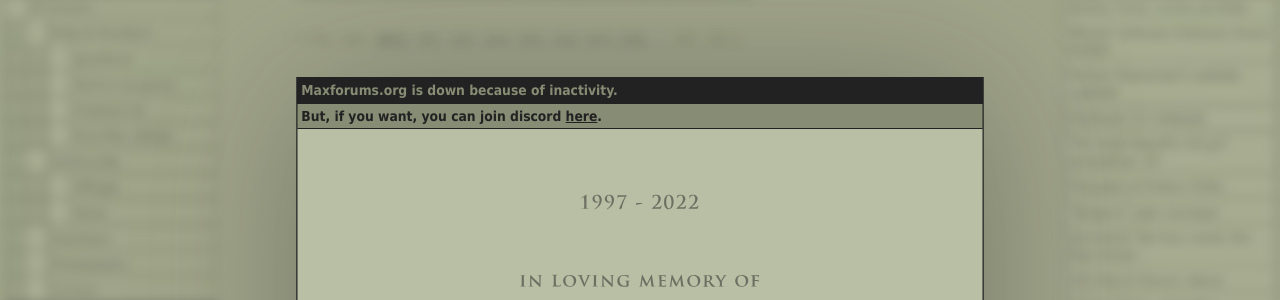
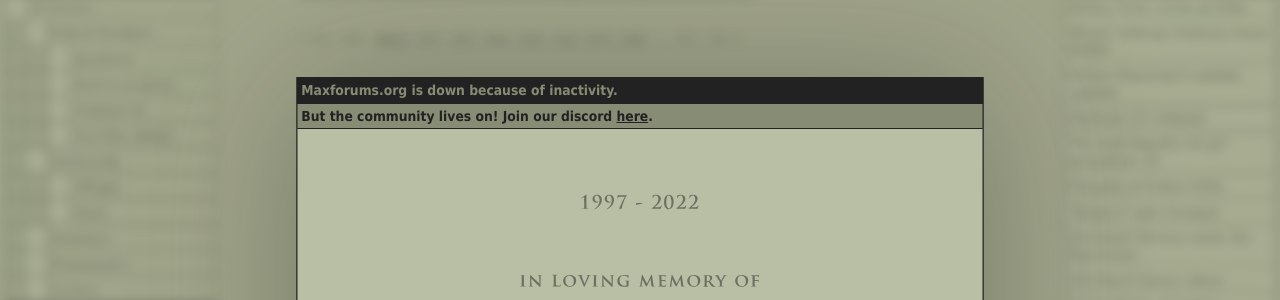
Before and after one commit to maxforums/maxforums.org, a Jekyll site: the page built from index.html, in a window 1280 px wide. Shown: the part 176-476 px from the top of the page. Built offline with Jekyll 4.4.1, drawn with Linux system fonts in a browser that asks for light colours.

Commit message:
Update index.html

```diff
--- a/index.html
+++ b/index.html
@@ -4,7 +4,7 @@
     <div id="wallpaper"></div>
     <div id="content">
       <h1>Maxforums.org is down because of inactivity.</h1>
-      <p>But, if you want, you can join discord <a href="{{ site.discord }}">here</a>.</p>
+      <p>But the community lives on! Join our discord <a href="{{ site.discord }}">here</a>.</p>
       <div class="memorial">
         <!-- TODO: convert memorial SVG back into screen readable text -->
         <img src="./assets/memorial.svg" alt="1997 - 2022 | In loving memory of Maxforums.org | Thank you for all the fronats.">
```
